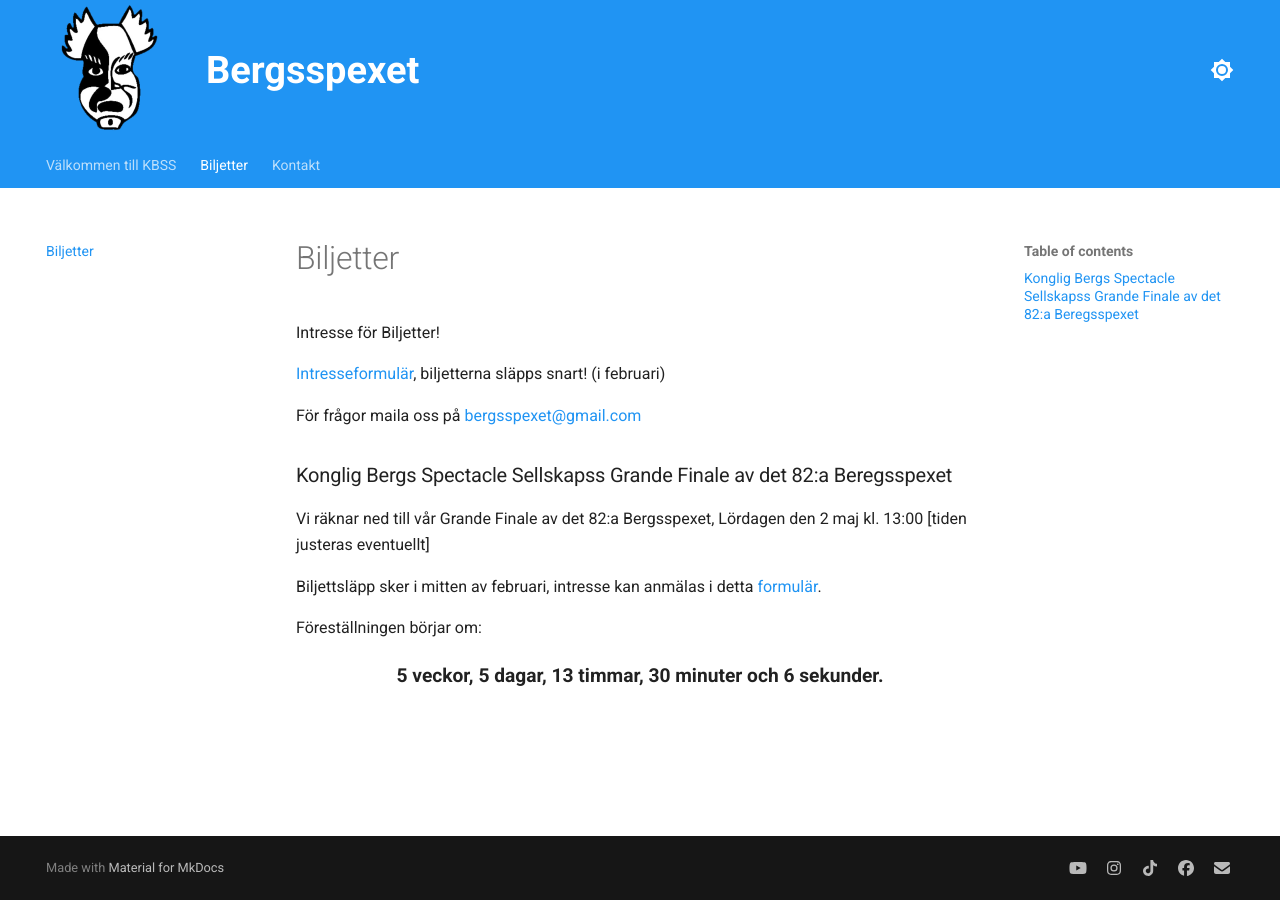
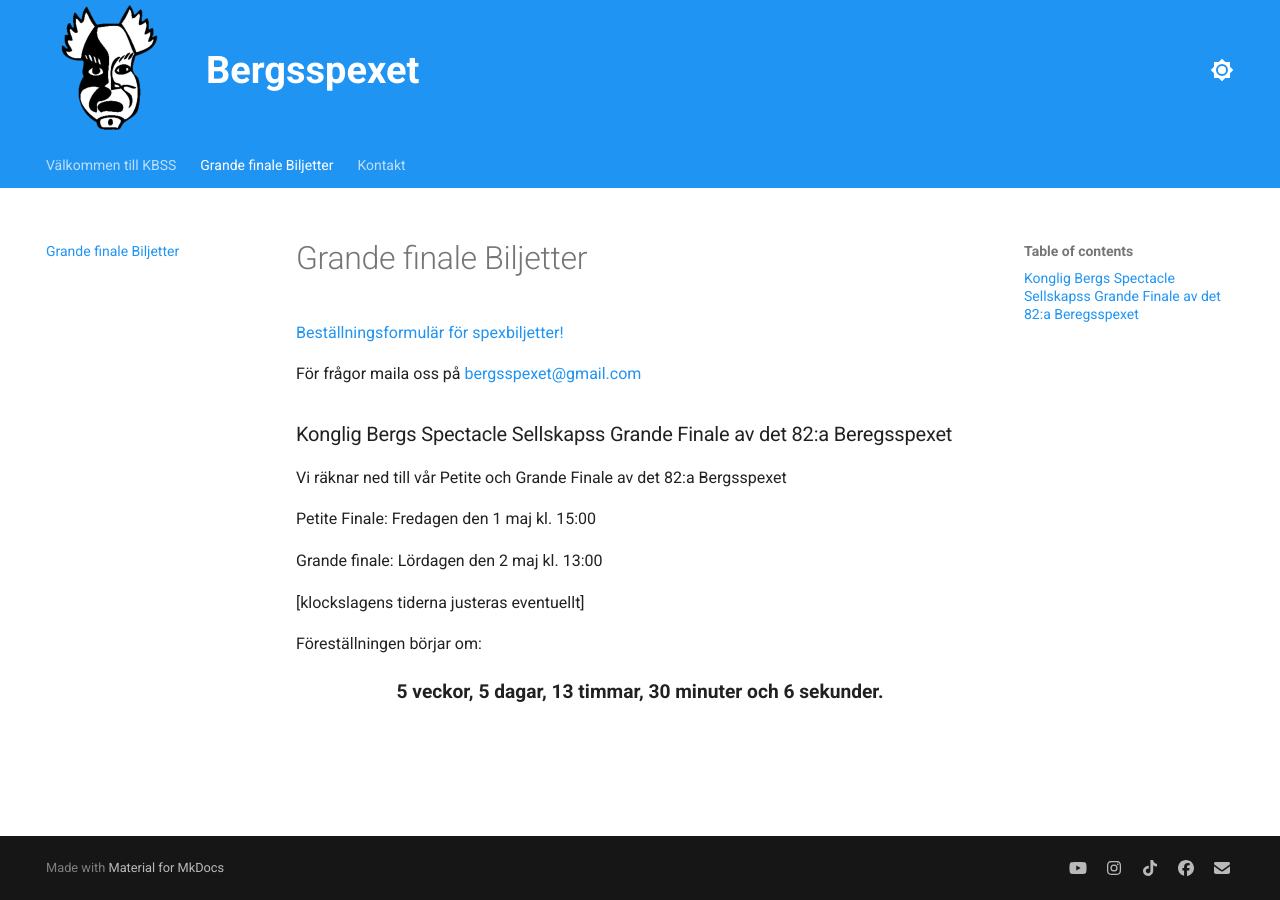
Before and after one commit to Bergsspexet/bergsspexet.github.io, an MkDocs documentation site: the page built from docs/biljetter.md, in a window 1280 px wide. Built offline with MkDocs 1.6.1 and Material for MkDocs 9.7.7, drawn with Linux system fonts in a browser that asks for light colours.

Commit message:
Revise ticket information for Grande Finale
Updated event details and links for Grande Finale tickets.

```diff
--- a/docs/biljetter.md
+++ b/docs/biljetter.md
@@ -1,15 +1,17 @@
-# Biljetter
+# Grande finale Biljetter
 
-Intresse för Biljetter!
-
-[Intresseformulär](https://forms.gle/fQpLMaoBRRdNBK4Q7), biljetterna släpps snart! (i februari)
+[Beställningsformulär för spexbiljetter!](https://forms.gle/z2mCXafh2DVhxtZf9)
 
 För frågor maila oss på [bergsspexet@gmail.com](mailto:bergsspexet@gmail.com)
 
 ### Konglig Bergs Spectacle Sellskapss Grande Finale av det 82:a Beregsspexet
-Vi räknar ned till vår Grande Finale av det 82:a Bergsspexet, Lördagen den 2 maj kl. 13:00 [tiden justeras eventuellt]
+Vi räknar ned till vår Petite och Grande Finale av det 82:a Bergsspexet
 
-Biljettsläpp sker i mitten av februari, intresse kan anmälas i detta [formulär](https://forms.gle/fQpLMaoBRRdNBK4Q7).
+Petite Finale: Fredagen den 1 maj kl. 15:00
+
+Grande finale: Lördagen den 2 maj kl. 13:00
+
+[klockslagens tiderna justeras eventuellt]
 
 Föreställningen börjar om:
 
```
